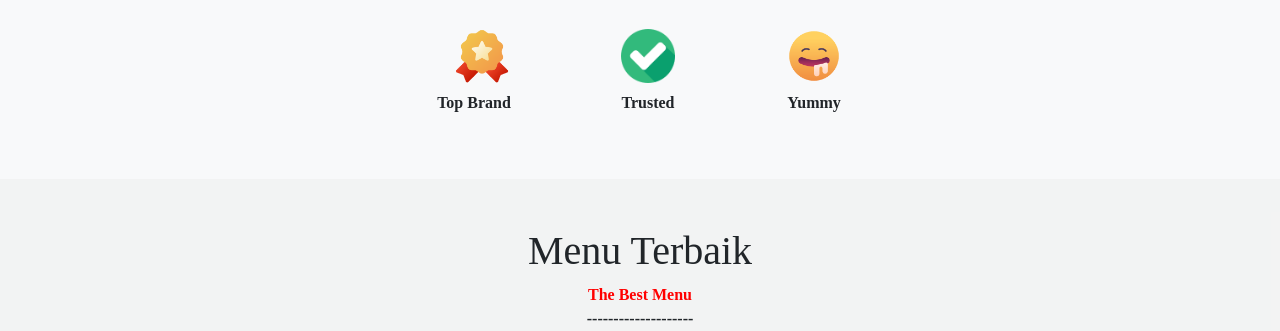
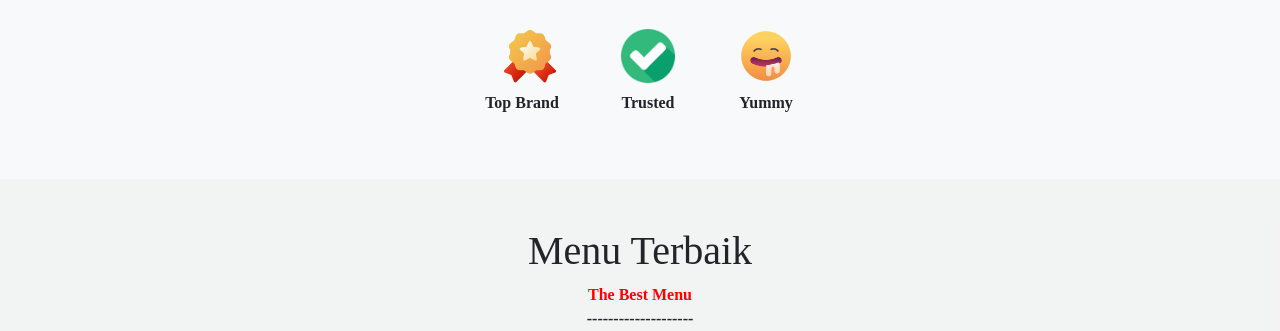
Before and after one commit to IPutuWidhyatama21/iputuwidhyatama_21.github.io, a plain HTML site: page index.html in a window 1280 px wide. Shown: the part 805-1136 px from the top of the page. Drawn offline with Linux system fonts and the light colour scheme.

Commit message:
Menghapus Margin dari Personal Branding

```diff
--- a/index.html
+++ b/index.html
@@ -111,7 +111,7 @@
             <div>--------------------------------</div>
         </div>
         <div class="d-flex justify-content-center align-text-center">
-            <div class="content me-5">
+            <div class="content">
                 <img class="icon-content ms-3" src="./assets/img/badge.png" alt="">
                 <p class="text-center text-icon">Top Brand</p>
             </div>
@@ -119,7 +119,7 @@
                 <img class="icon-content p-2" src="./assets/img/checked.png" alt="">
                 <p class="text-center text-icon">Trusted</p>
             </div>
-            <div class="content ms-5">
+            <div class="content">
                 <img class="icon-content" src="./assets/img/hungry.png" alt="">
                 <p class="text-center text-icon">Yummy</p>
             </div>
```
